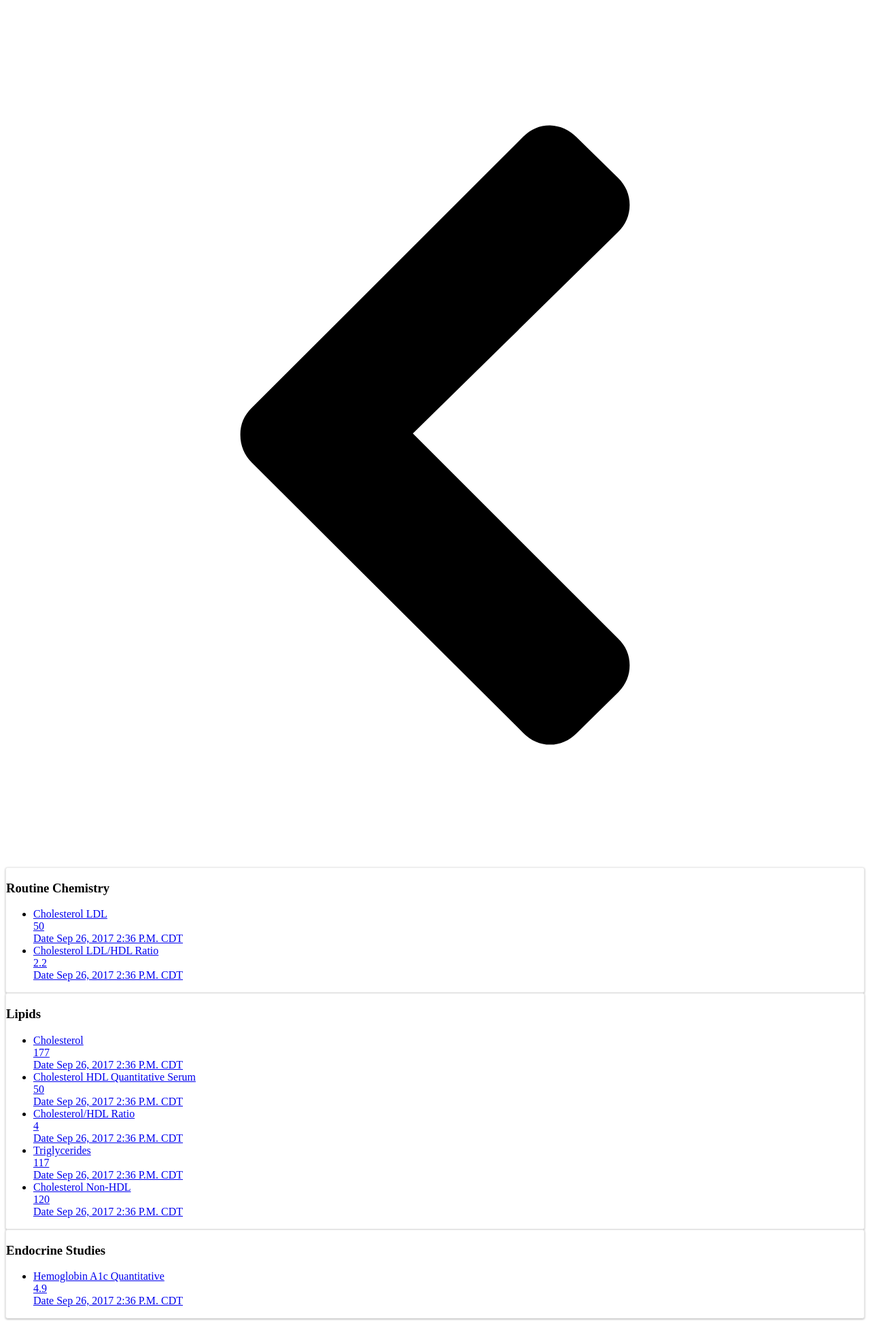
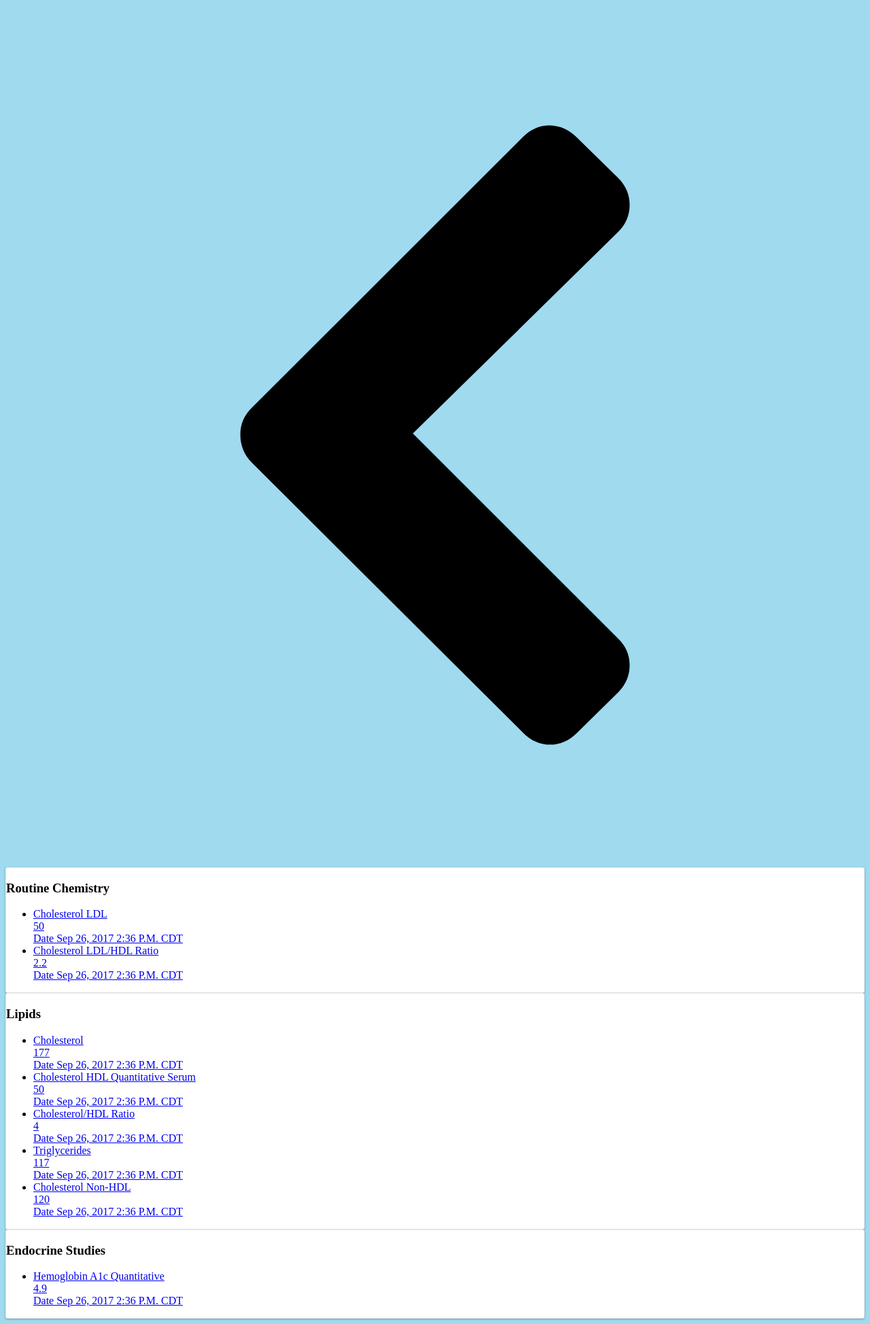
Before and after one commit to glisom/glisom.github.io, a Jekyll site: the page results.html, which Jekyll copies as it is, in a window 1280 px wide. Shown: the whole page at 68% size. Built offline with Jekyll 4.4.1, drawn with Linux system fonts in a browser that asks for light colours; nearby versions of some CDN libraries; a script that is not in the unit is left out.

Commit message:
preresults

```diff
--- a/results.html
+++ b/results.html
@@ -46,7 +46,7 @@
 
 
 </head>
-<body tabindex='-1'>
+<body class="" style="background-color: #9FDAEF;">
 <div id='longitudinal-record'>
 <div class='large-heading u-pb--sm'>
 <a class='text-inverse control-inline u-pl--0' href='/populations/3911156d-5dd7-4dd9-bd2f-4f941f543547/people/7325f3c3-b4a9-47af-9d01-cb4fd69b0559/clinical_overview?lang=en-US'>
```
